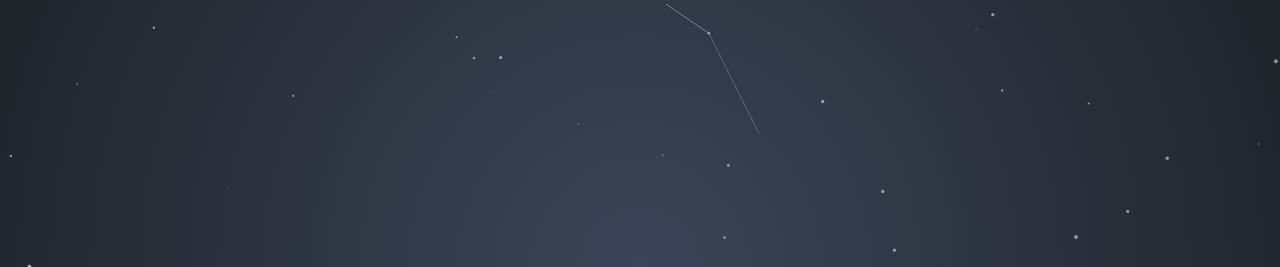
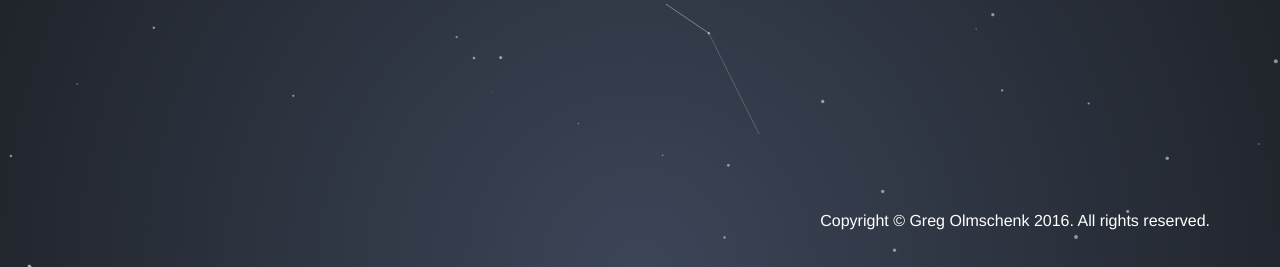
Before and after one commit to golmschenk/homepage, a Django app: page / in a window 1280 px wide. Shown: the part 533-800 px from the top of the page. Run offline with Django 3.2, Linux system fonts and the light colour scheme; some libraries are stand-ins or nearby versions.

Commit message:
Add copyright footer

```diff
--- a/bower.json
+++ b/bower.json
@@ -2,6 +2,6 @@
   "name": "Homepage",
   "version": "0.0.1",
   "dependencies": {
-    "bootstrap-sass": "~3.3.5"
+    "bootstrap-sass": "latest"
   }
 }
--- a/profile/templates/profile/base.html
+++ b/profile/templates/profile/base.html
@@ -11,6 +11,15 @@
     <div class="container">
         {% block content %}
         {% endblock %}
+
+        <footer class="navbar-fixed-bottom">
+            <div class="container">
+                <p class="text-right">
+                    Copyright &copy; Greg Olmschenk {% now "Y" %}. All rights reserved.
+                </p>
+                <br>
+            </div>
+        </footer>
     </div>
 </body>
 </html>
```
